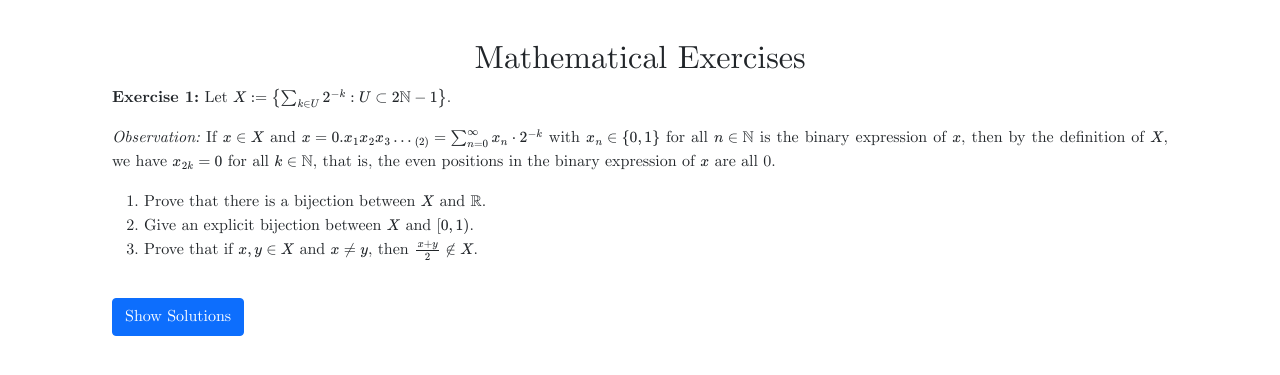
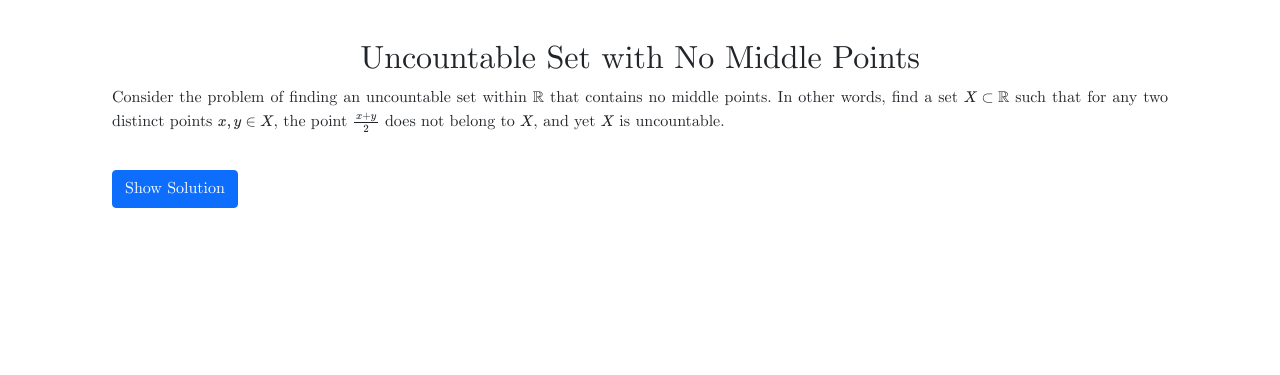
Before and after one commit to RoidaVinci/web, a Jekyll site: the page articles/no_middle_points.html, which Jekyll copies as it is, in a window 1280 px wide. Shown: the top 375 px of the page. Built offline with Jekyll 4.4.1, drawn with Linux system fonts in a browser that asks for light colours; some web fonts are replaced.

Commit message:
Update no_middle_points.html

```diff
--- a/articles/no_middle_points.html
+++ b/articles/no_middle_points.html
@@ -30,7 +30,7 @@
     });
   </script>
   <style>
-    .solution-content {
+    .solution-content, .nested-solution-content {
       max-height: 300px;
       overflow-y: auto;
       padding: 10px;
@@ -38,7 +38,7 @@
       margin-top: 15px;
       display: none;
     }
-    .show-solution {
+    .show-solution, .show-nested-solution {
       cursor: pointer;
       margin-top: 20px;
     }
@@ -52,35 +52,52 @@
   </a>
 
   <main role="main" class="container-sm" style="max-width: 1080px">
-    <h1 class="page-title">Mathematical Exercises</h1>
+    <h1 class="page-title">Uncountable Set with No Middle Points</h1>
 
-    <p><strong>Exercise 1:</strong> Let \( X := \left\lbrace \sum_{k\in U}2^{-k} : U\subset 2\mathbb{N}-1\right\rbrace \).</p>
-    <p><em>Observation:</em> If \( x \in X \) and \( x = 0.x_1x_2x_3\dots_{(2)} = \sum_{n=0}^\infty x_n \cdot 2^{-k} \) with \( x_n \in \{0,1\} \) for all \( n \in \mathbb{N} \) is the binary expression of \( x \), then by the definition of \( X \), we have \( x_{2k} = 0 \) for all \( k \in \mathbb{N} \), that is, the even positions in the binary expression of \( x \) are all 0.</p>
-
-    <ol>
-      <li>Prove that there is a bijection between \( X \) and \( \mathbb{R} \).</li>
-      <li>Give an explicit bijection between \( X \) and \( [0,1) \).</li>
-      <li>Prove that if \( x, y \in X \) and \( x \neq y \), then \( \frac{x+y}{2} \not\in X \).</li>
-    </ol>
+    <p>
+      Consider the problem of finding an uncountable set within \( \mathbb{R} \) that contains no middle points. In other words, find a set \( X \subset \mathbb{R} \) such that for any two distinct points \( x, y \in X \), the point \( \frac{x+y}{2} \) does not belong to \( X \), and yet \( X \) is uncountable.
+    </p>
 
     <!-- Button to Show Solution -->
-    <div class="show-solution btn btn-primary" onclick="toggleSolution()">Show Solutions</div>
+    <div class="show-solution btn btn-primary" onclick="toggleSolution()">Show Solution</div>
 
     <div class="solution-content" id="solution-content">
-      <div class="solution-title"><strong>Solutions:</strong></div>
-      <p><strong>Solution to Exercise 1:</strong></p>
+      <div class="solution-title"><strong>Solution:</strong></div>
+      <p>
+        Consider the set \( X := \left\lbrace \sum_{k \in U} 2^{-k} : U \subset 2\mathbb{N} - 1 \right\rbrace \).
+      </p>
 
-      <p><strong>Solution 1:</strong> We will directly solve the second part since it immediately proves the first. To do this, we define the function:</p>
-      <p>
-        $$ \kappa: U \in \mathcal{P}(2\mathbb{N}-1) \longmapsto \kappa(U) = \left\{\dfrac{n+1}{2}: n \in U\right\} \in \mathcal{P}(\mathbb{N}) $$
-      </p>
-      <p>It is evident that \( \kappa \) is a bijection between \( \mathcal{P}(2\mathbb{N}-1) \) and \( \mathcal{P}(\mathbb{N}) \). Therefore, it follows clearly that the following function is a bijection:</p>
-      <p>
-        $$ \xi: x = \sum_{k \in U} 2^{-k} \in X \longmapsto \xi(x) = \sum_{k \in \kappa(U)} 2^{-k} \in \left\lbrace \sum_{k \in V} 2^{-k} : V \subset \mathbb{N} \right\rbrace := Y $$
-      </p>
-      <p>Since \( Y \) is the set of all binary expressions of the numbers in the interval \( [0,1) \), it follows that \( Y = [0,1) \) and therefore \( \xi \) is the bijection sought.</p>
+      <!-- Button to Show Nested Solution -->
+      <div class="show-nested-solution btn btn-secondary" onclick="toggleNestedSolution()">Prove Uncountability and No Middle Points</div>
 
-      <p><strong>Solution 2:</strong> Let \( x, y \in X, x \neq y \); without loss of generality, assume \( x \) has a 1 in a position (odd) where \( y \) has a 0 (otherwise all their digits would be the same and \( x = y \)). When summing them in base 2, that 1 remains in the same odd position, and when divided by two, it moves to the next position, which is even, and thus \( \frac{x+y}{2} \not\in X \).</p>
+      <div class="nested-solution-content" id="nested-solution-content">
+        <div class="nested-solution-title"><strong>Proof:</strong></div>
+
+        <p><strong>Uncountability:</strong></p>
+        <p>
+          We will prove that \( X \) is uncountable by providing a bijection between \( X \) and the interval \( [0,1) \).
+        </p>
+        <p>
+          Define the function:
+        </p>
+        <p>
+          $$ \kappa: U \in \mathcal{P}(2\mathbb{N} - 1) \longmapsto \kappa(U) = \left\{\dfrac{n+1}{2}: n \in U \right\} \in \mathcal{P}(\mathbb{N}) $$
+        </p>
+        <p>
+          It is evident that \( \kappa \) is a bijection between \( \mathcal{P}(2\mathbb{N} - 1) \) and \( \mathcal{P}(\mathbb{N}) \). Therefore, the function:
+        </p>
+        <p>
+          $$ \xi : x = \sum_{k \in U} 2^{-k} \in X \longmapsto \xi(x) = \sum_{k \in \kappa(U)} 2^{-k} \in [0,1) $$
+        </p>
+        <p>
+          is a bijection, showing that \( X \) is uncountable.
+        </p>
+
+        <p><strong>No Middle Points:</strong></p>
+        <p>
+          Let \( x, y \in X \) and \( x \neq y \). Without loss of generality, assume \( x \) has a 1 in an odd position where \( y \) has a 0. When summing them in base 2, that 1 remains in the same odd position, and when divided by two, it moves to the next even position. Thus, \( \frac{x+y}{2} \not\in X \).
+        </p>
+      </div>
     </div>
 
     <script>
@@ -89,10 +106,22 @@
         var solutionButton = document.querySelector(".show-solution");
         if (solutionContent.style.display === "none" || solutionContent.style.display === "") {
           solutionContent.style.display = "block";
-          solutionButton.textContent = "Hide Solutions";
+          solutionButton.textContent = "Hide Solution";
         } else {
           solutionContent.style.display = "none";
-          solutionButton.textContent = "Show Solutions";
+          solutionButton.textContent = "Show Solution";
+        }
+      }
+
+      function toggleNestedSolution() {
+        var nestedSolutionContent = document.getElementById("nested-solution-content");
+        var nestedSolutionButton = document.querySelector(".show-nested-solution");
+        if (nestedSolutionContent.style.display === "none" || nestedSolutionContent.style.display === "") {
+          nestedSolutionContent.style.display = "block";
+          nestedSolutionButton.textContent = "Hide Proof";
+        } else {
+          nestedSolutionContent.style.display = "none";
+          nestedSolutionButton.textContent = "Prove Uncountability and No Middle Points";
         }
       }
     </script>
```
Also changed, not shown: other parts of articles/no_middle_points.html (+1 -1 lines).
